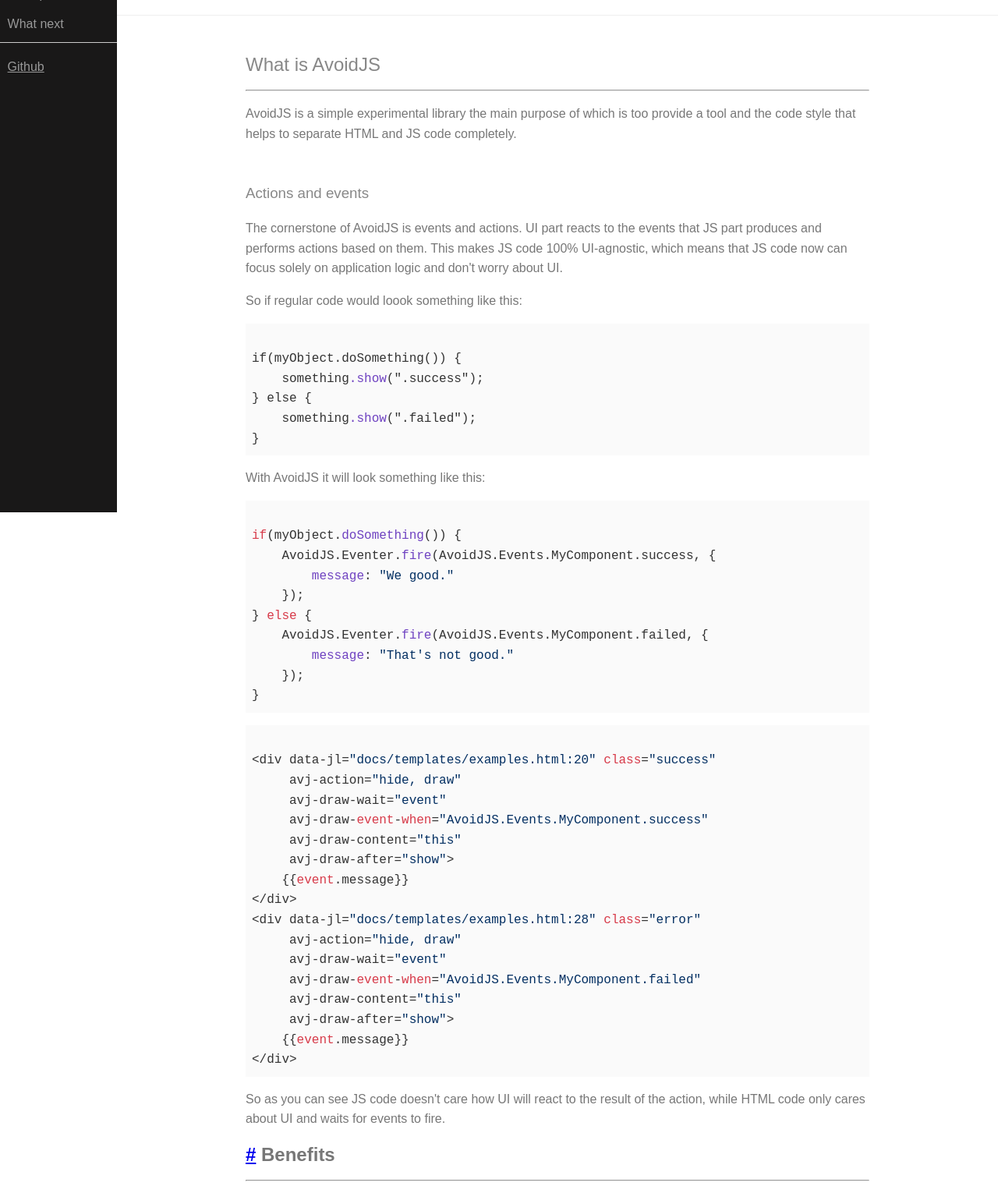
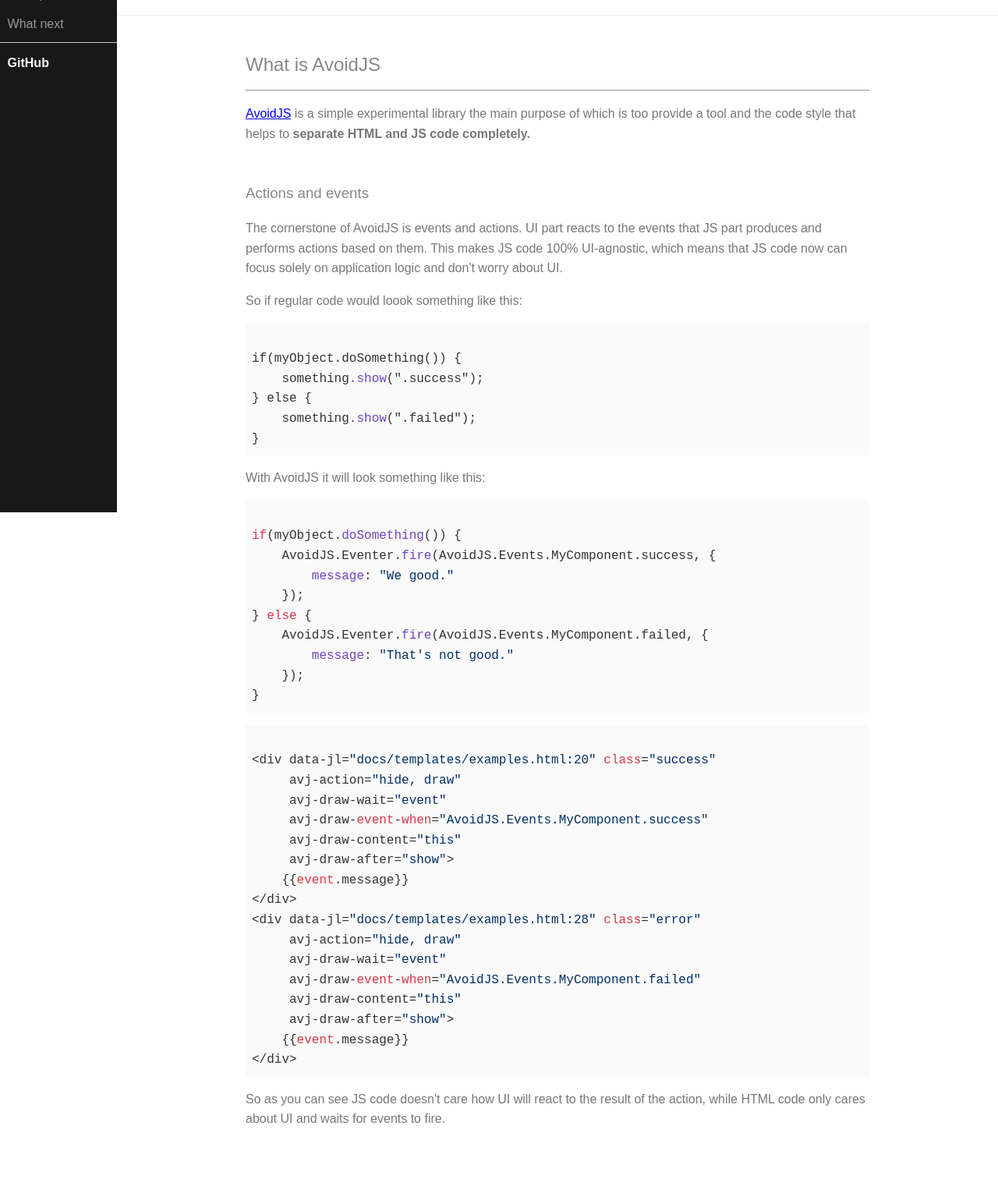
Before and after one commit to avoid-js/avoid-js, a website built with webpack: page docs/index.html in a window 1280 px wide. Shown: the part 143-1664 px from the top of the page at 78% size. Built offline with nearby package versions, Linux system fonts and the light colour scheme.

Commit message:
Documentation:  - github link updated  - UI adjusted  - wording adjusted.

```diff
--- a/docs/css/main.css
+++ b/docs/css/main.css
@@ -29,3 +29,24 @@
 	background: #e4efd6;
    color: #507520;
 }
+
+hr {
+	border-color: #eee;
+}
+
+.subheader-anchor {
+	margin-top: 3em;
+}
+
+.subheader-anchor a{
+	color: #ccc;
+	text-decoration: none;
+}
+
+.menu-github-link{
+	text-decoration: none;
+}
+
+.menu-github-link b{
+	color: #fff;
+}
--- a/docs/index.html
+++ b/docs/index.html
@@ -44,8 +44,8 @@
             </ul>
 			</div>
 			<div class="pure-menu-separator"></div>
-			<h4></h4>
-			<a href='https://github.com/Realexer/avoidjs'>Github</a>
+			<p></p>
+			<a href='https://github.com/avoid-js/avoid-js' class="menu-github-link"><b>GitHub</b></a>
 		</div>
 
 		<div id="main">
@@ -58,7 +58,7 @@
 				<div id="page_intro">
 					<h2 class="content-subhead">What is AvoidJS</h2>
 					<hr/>
-					<p>AvoidJS is a simple experimental library the main purpose of which is too provide a tool and the code style that helps to separate HTML and JS code completely.</p>
+					<p><a href='https://github.com/avoid-js/avoid-js'>AvoidJS</a> is a simple experimental library the main purpose of which is too provide a tool and the code style that helps to <b>separate HTML and JS code completely.</b></p>
 
 					<h3 class="content-subhead">Actions and events</h3>
 					<p>The cornerstone of AvoidJS is events and actions.
@@ -76,7 +76,7 @@
 				</p>
 
 				<div id="page_benefits">
-					<h2><a href='#page_benefits'>#</a> Benefits</h2>
+					<h2 class="subheader-anchor"><a href='#page_benefits'>#</a> Benefits</h2>
 					<hr class=""/>
 					<ul>
 						<li>cleaner JS code and explicit HTML code</li>
@@ -90,7 +90,7 @@
 					<div class="disclosure">
 						Disclosures:
 						<ul>
-							<li>right now AvoidJS is a prototype, it's not intended to be used without precautions</li>
+							<li>currently AvoidJS is just a prototype, it's not intended to be used without precautions</li>
 							<li>it's not a rip off from any other library, framework or even code samples if such even exists</li>
 							<li>as of right now the library isn't covered with any tests</li>
 							<li>this documentation doesn't cover all details and features of the library and mainly serves as an introduction page</li>
@@ -99,7 +99,7 @@
 
 				</div>
 				<div id="page_examples">
-					<h2><a href='#page_examples'>#</a> Examples</h2>
+					<h2 class="subheader-anchor"><a href='#page_examples'>#</a> Examples</h2>
 					<hr class=""/>
 					<section>
 						<h3 class="content-subhead">Show / hide element using actions</h3>
@@ -178,7 +178,7 @@
 					</section>
 				</div>
 				<div id='page_what_next'>
-					<h2><a href='#page_what_next'>#</a> What next</h2>
+					<h2 class="subheader-anchor"><a href='#page_what_next'>#</a> What next</h2>
 					<hr/>
 					<p>While the future of the project remains uncertain, these are current priorities:</p>
 					<ul>
```
